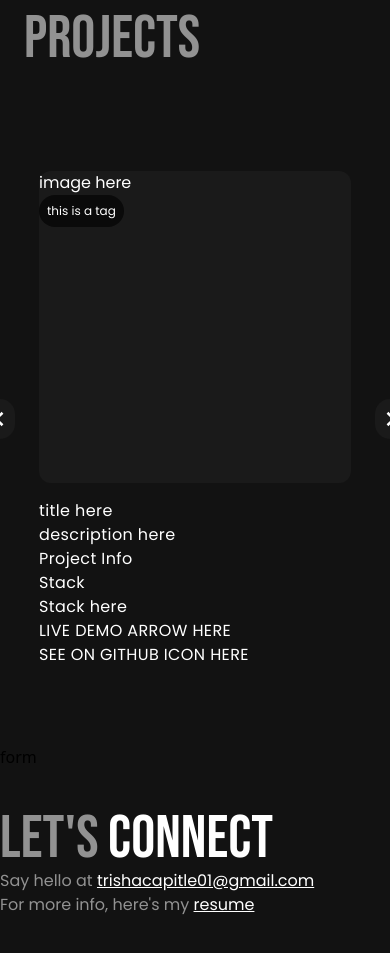
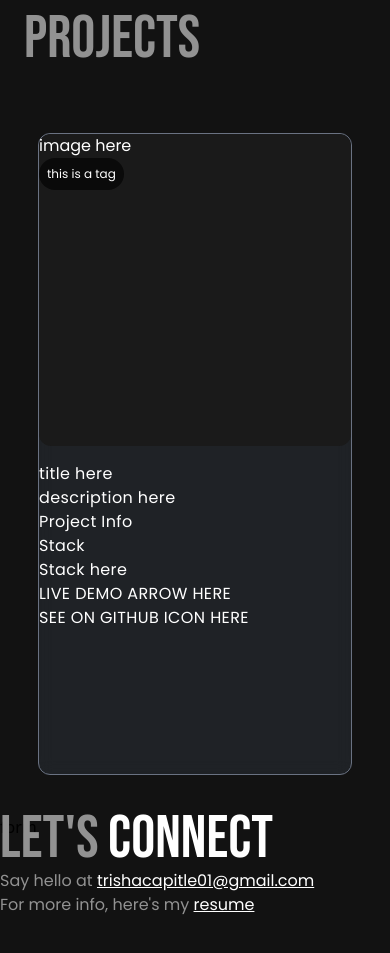
Before and after one commit to trishacapitle/portfolio, a Next.js app: page / in a window 390 px wide. Shown: the part 2983-3936 px from the top of the page. Built offline with nearby package versions, Linux system fonts and the light colour scheme.

Commit message:
feat: simplify Projects component layout and improve styling

```diff
--- a/components/Projects.tsx
+++ b/components/Projects.tsx
@@ -1,27 +1,20 @@
 import React from "react";
-import {
-	BiChevronLeft,
-	BiChevronRight
-} from "react-icons/bi";
 
 const Projects = () => {
   return (
-		<div className="flex flex-col h-screen w-full gap-6">
-			<div className="font-primary text-white text-6xl p-6 md:p-8">
+    <div className="flex h-screen w-full flex-col gap-6">
+      <div className="font-primary p-6 text-6xl text-white md:p-8">
         Featured <span className="text-(--grey)">Projects</span>
       </div>
-			<div className="flex flex-1 text-white justify-center items-center gap-6 md:gap-10">
-				<button className="flex w-10 h-10 bg-[#1A1A1A] rounded-full items-center justify-center">
-					<BiChevronLeft size={30} />
-				</button>
-				<div className="flex flex-col md:flex-row gap-4 font-secondary w-full">
-					<div className="relative w-[80dvw] h-[80dvw] max-w-[600px] max-h-[600px]  rounded-xl bg-[#1A1A1A]">
+      <div className="m-4 flex gap-2 justify-center items-center flex-1">
+        <div className="font-secondary flex flex-col items-center gap-4 rounded-xl border border-gray-500 bg-gray-600/25 text-white backdrop-blur-sm backdrop-filter transition-colors duration-300 hover:bg-gray-400/25 md:flex-row md:p-6">
+          <div className="relative h-[80vw] max-h-[400px] w-[80vw] max-w-[400px] rounded-xl bg-[#1A1A1A]">
             image here
-						<p className="absolute rounded-full text-xs bg-[#0A0A0A] p-2">
+            <p className="absolute rounded-full bg-[#0A0A0A] p-2 text-xs">
               this is a tag
             </p>
           </div>
-					<div className="info flex-1 tracking-wide">
+          <div className="info h-[80vw] max-h-[400px] w-[80vw] max-w-[400px] tracking-wide">
             <p>title here</p>
             <p>description here</p>
             <div>
@@ -37,9 +30,6 @@ const Projects = () => {
             </div>
           </div>
         </div>
-				<button className="flex w-10 h-10 bg-[#1A1A1A] rounded-full justify-center items-center">
-					<BiChevronRight size={30} />
-				</button>
       </div>
       <div>form</div>
     </div>
```
Lines whose indentation alone changed are shown as unchanged.
